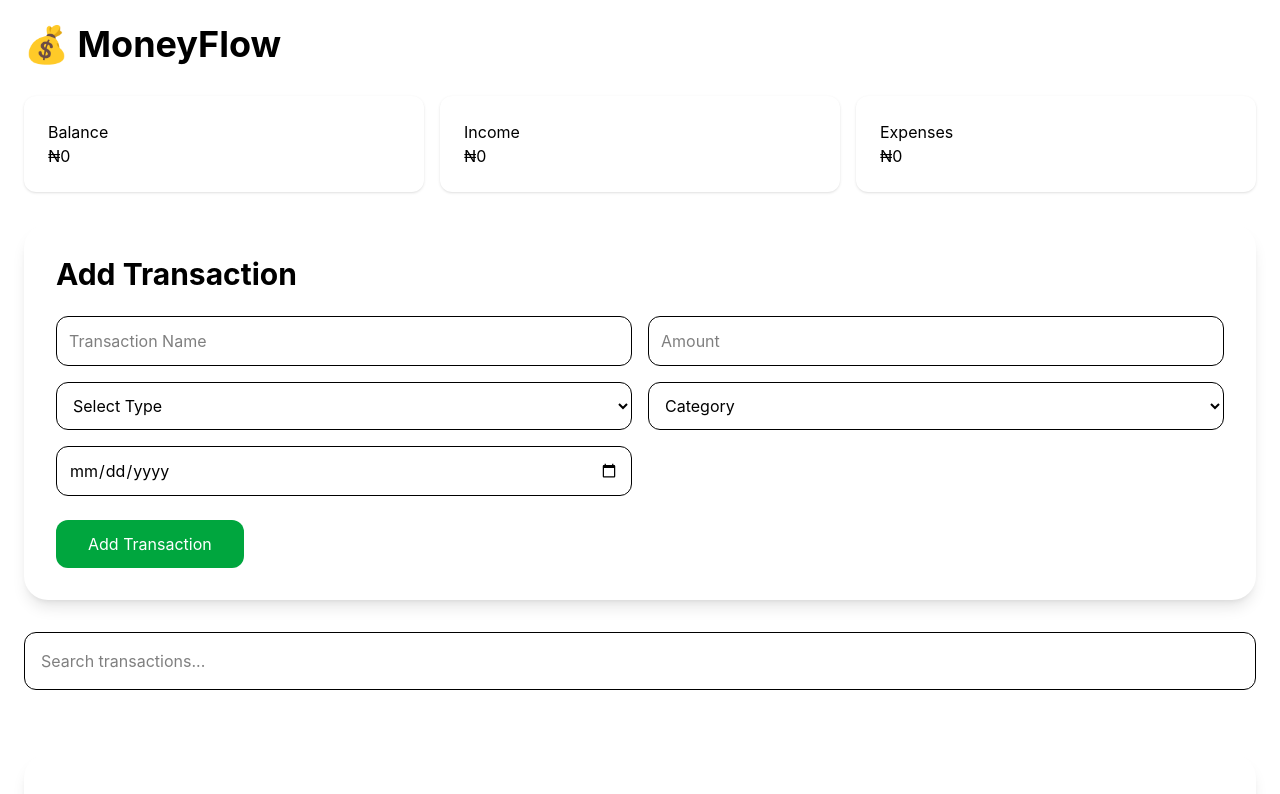
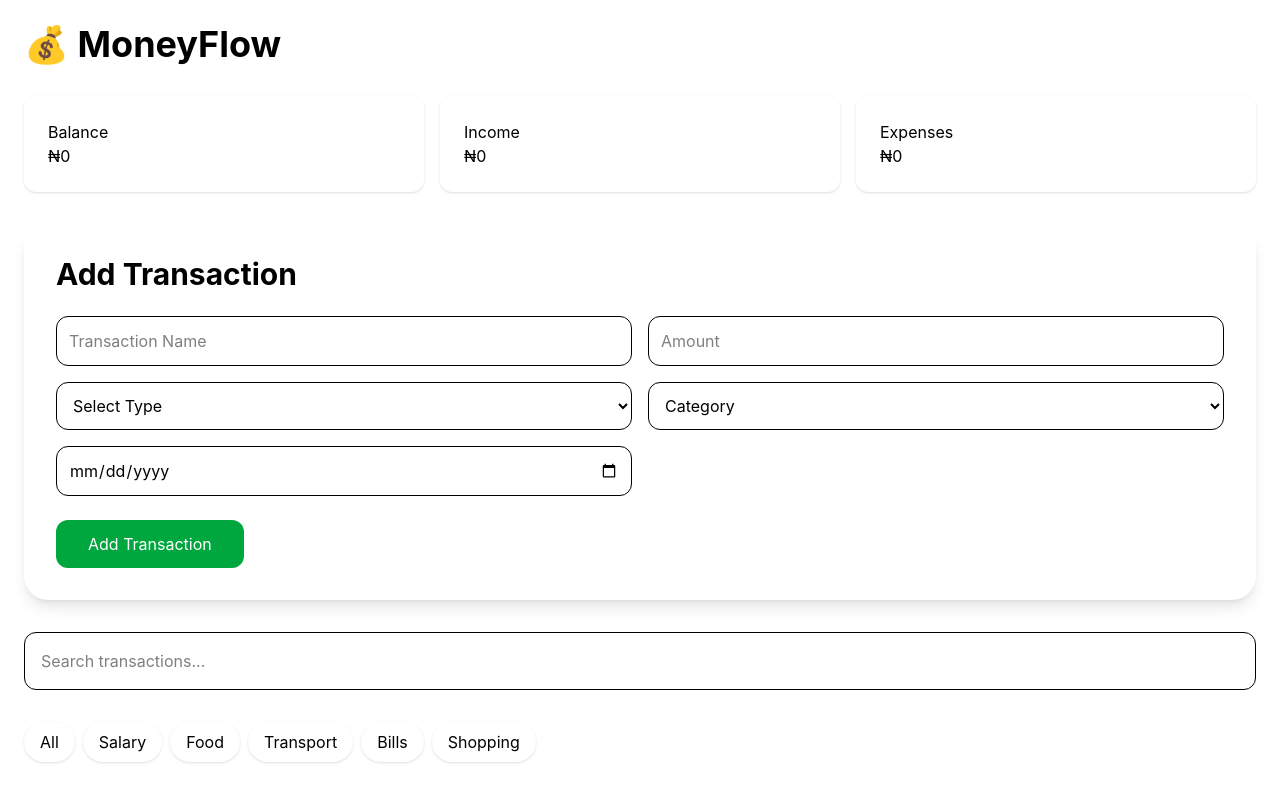
Before and after one commit to olajideIfe/money-flow, a React (Vite) app: page / in a window 1280 px wide. Shown: the top 794 px of the page. Built offline with nearby package versions, Linux system fonts and the light colour scheme.

Commit message:
feat: add transactiom category filtering

```diff
--- a/src/App.jsx
+++ b/src/App.jsx
@@ -14,12 +14,17 @@ const App = () => {
   });
 
   const [transactions, setTransactions] = useState(() => {
-    const saved = localStorage.getItem("transactions");
+    const savedTransactions = localStorage.getItem("transactions");
 
-    return saved ? JSON.parse(saved) : [];
+    return savedTransactions ? JSON.parse(savedTransactions) : [];
   });
 
   const [search, setSearch] = useState("");
+  const [categoryFilter, setCategoryFilter] = useState("All");
+
+  useEffect(() => {
+    localStorage.setItem("transactions", JSON.stringify(transactions));
+  }, [transactions]);
 
   const handleChange = (e) => {
     setFormData({
@@ -63,6 +68,17 @@ const App = () => {
 
   const balance = income - expenses;
 
+  const filteredTransactions = transactions.filter((transaction) => {
+    const matchesSearch = transaction.title
+      .toLowerCase()
+      .includes(search.toLowerCase());
+
+    const matchesCategory =
+      categoryFilter === "All" || transaction.category === categoryFilter;
+
+    return matchesSearch && matchesCategory;
+  });
+
   return (
     <div className="p-6">
       <h1 className="text-4xl font-bold mb-8">💰 MoneyFlow</h1>
@@ -76,6 +92,32 @@ const App = () => {
       />
 
       <SearchBar search={search} setSearch={setSearch} />
+      <div
+        className="
+flex
+gap-2
+flex-wrap
+mb-6
+"
+      >
+        <button
+          onClick={() => setCategoryFilter("All")}
+          className=" px-4 py-2 rounded-full bg-white shadow hover:shadow-lg transition " >
+          All
+        </button>
+
+        <button onClick={() => setCategoryFilter("Salary")}className=" px-4 py-2 rounded-full bg-white shadow hover:shadow-lg transition " >Salary</button>
+
+        <button onClick={() => setCategoryFilter("Food")}className=" px-4 py-2 rounded-full bg-white shadow hover:shadow-lg transition " >Food</button>
+
+        <button onClick={() => setCategoryFilter("Transport")} className=" px-4 py-2 rounded-full bg-white shadow hover:shadow-lg transition " >
+          Transport
+        </button>
+
+        <button onClick={() => setCategoryFilter("Bills")}className=" px-4 py-2 rounded-full bg-white shadow hover:shadow-lg transition " >Bills</button>
+
+        <button onClick={() => setCategoryFilter("Shopping")}className=" px-4 py-2 rounded-full bg-white shadow hover:shadow-lg transition " >Shopping</button>
+      </div>
 
       {transactions.length === 0 ? (
         <div
@@ -96,7 +138,7 @@ const App = () => {
         </div>
       ) : (
         <div className="grid md:grid-cols-2 gap-6 mt-8">
-          {transactions.map((transaction) => (
+          {filteredTransactions.map((transaction) => (
             <TransactionCard
               key={transaction.id}
               transaction={transaction}
```
